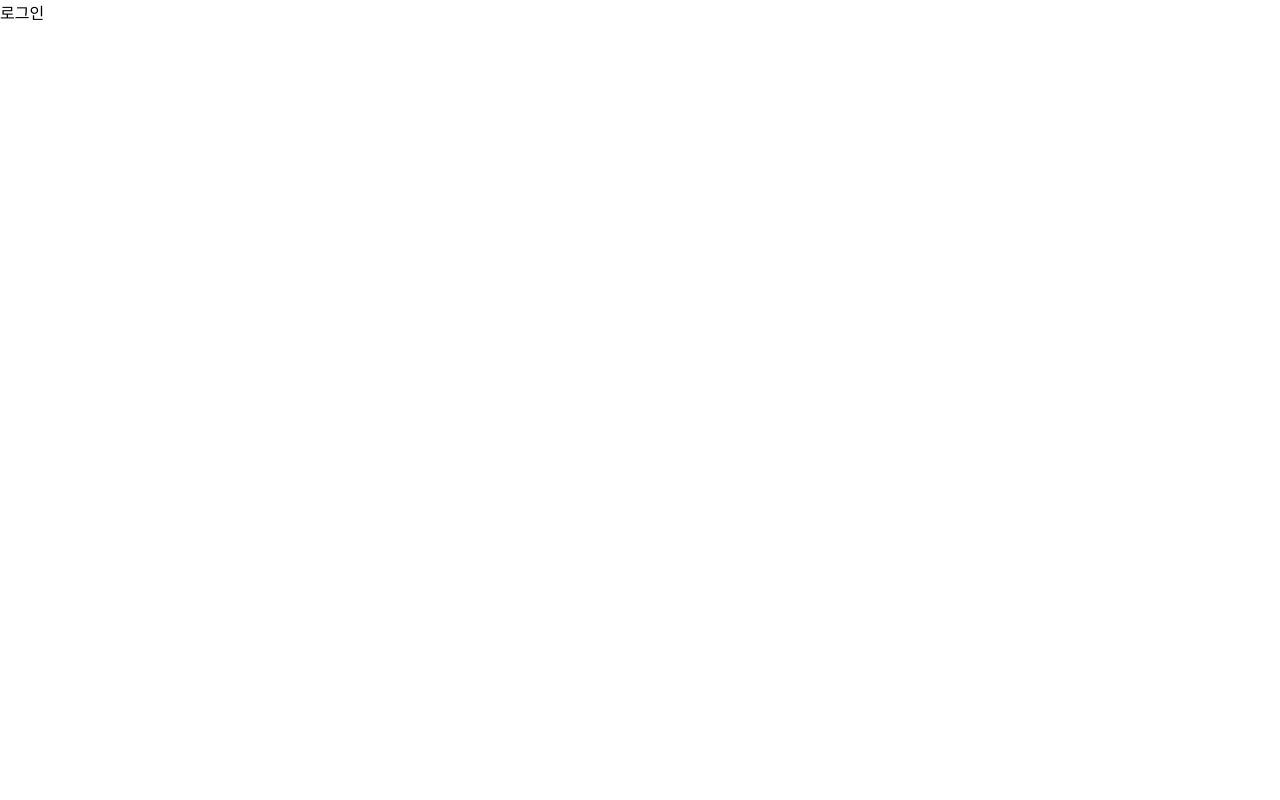
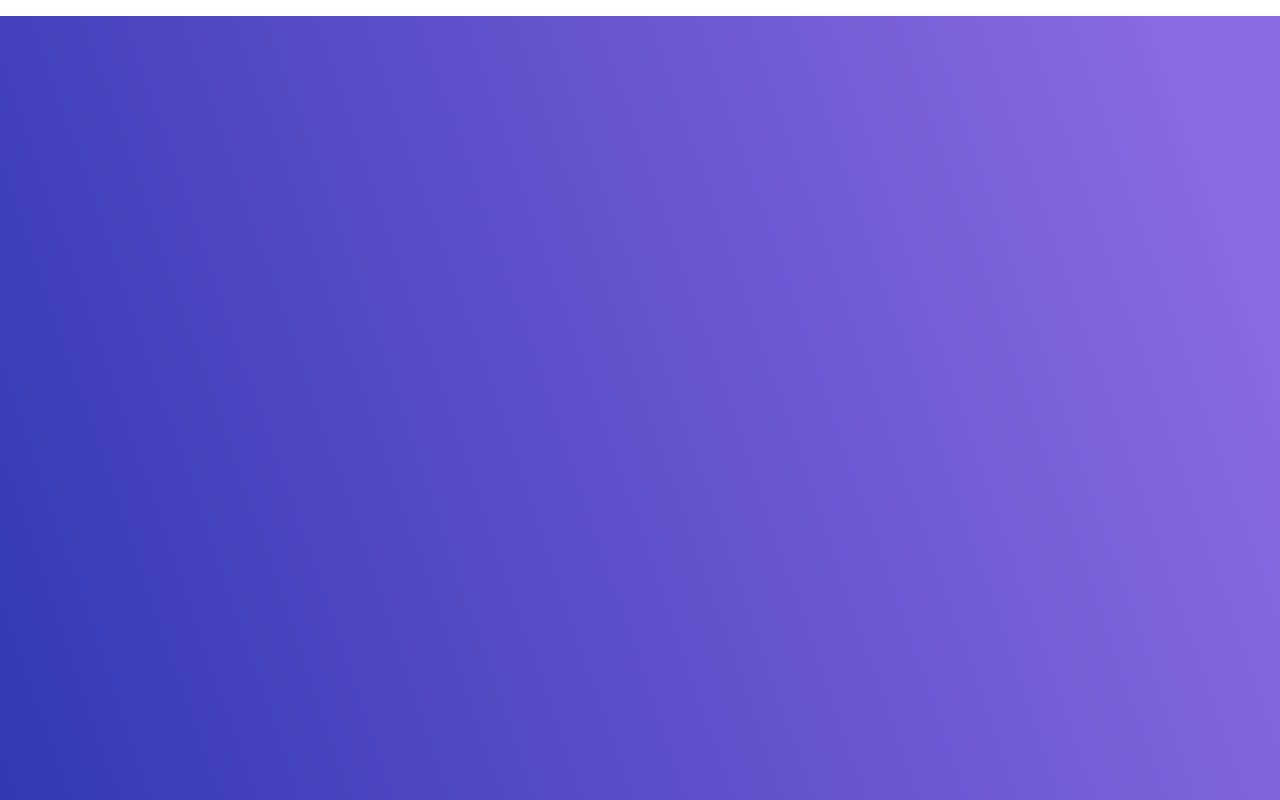
Before and after one commit to UniD3-Hackathon-Team2/TalentStock-fe, a React (Create React App) app in the folder frontend/: page / in a window 1280 px wide. Built offline with nearby package versions, Linux system fonts and the light colour scheme.

Commit message:
navbar start

```diff
--- a/frontend/src/App.js
+++ b/frontend/src/App.js
@@ -3,29 +3,20 @@ import { useNavigate, useLocation } from "react-router-dom";
 import { BrowserRouter as Router, Route, Link, Routes } from "react-router-dom";
 
 import "./App.css";
-import Login from "./pages/Login/Login"
-import Register from "./pages/Register/Register"
+import Login from "./pages/Login/Login";
+import Register from "./pages/Register/Register";
+import Layout from "./components/layout/Layout";
 
 function App() {
-
   return (
+    <Layout>
       <Router>
         <Routes>
-          <Route
-            path="/"
-            element={
-              <Login />
-            }
-          />
-          <Route
-            path="/register"
-            element={
-              <Register />
-            }
-          />
-
+          <Route path="/" element={<Login />} />
+          <Route path="/register" element={<Register />} />
         </Routes>
       </Router>
+    </Layout>
   );
 }
 
--- /dev/null
+++ b/frontend/src/components/layout/Layout.jsx
@@ -0,0 +1,14 @@
+import NavBar from "./NavBar";
+
+export default function Layout({ children }) {
+  return (
+    <div
+      style={{
+        background: "linear-gradient(251deg, #8A6AE3 7.73%, #3338B3 100%)",
+        minHeight: "100vh",
+      }}
+    >
+      <NavBar />
+    </div>
+  );
+}
--- /dev/null
+++ b/frontend/src/components/layout/NavBar.jsx
@@ -0,0 +1,5 @@
+export default function NavBar({ children }) {
+  return (
+    <div style={{ background: "#FFF", height: "1rem", width: "100vw" }}></div>
+  );
+}
--- a/frontend/src/pages/Guin/Guin.jsx
+++ b/frontend/src/pages/Guin/Guin.jsx
@@ -0,0 +1,5 @@
+import Layout from "../../components/layout/Layout";
+
+export default function Guin() {
+  return <Layout>hihihi</Layout>;
+}
```
Also changed, not shown: frontend/src/pages/Gujik/Guin.jsx (deleted), frontend/src/pages/Gujik/Gujik.jsx (added).
